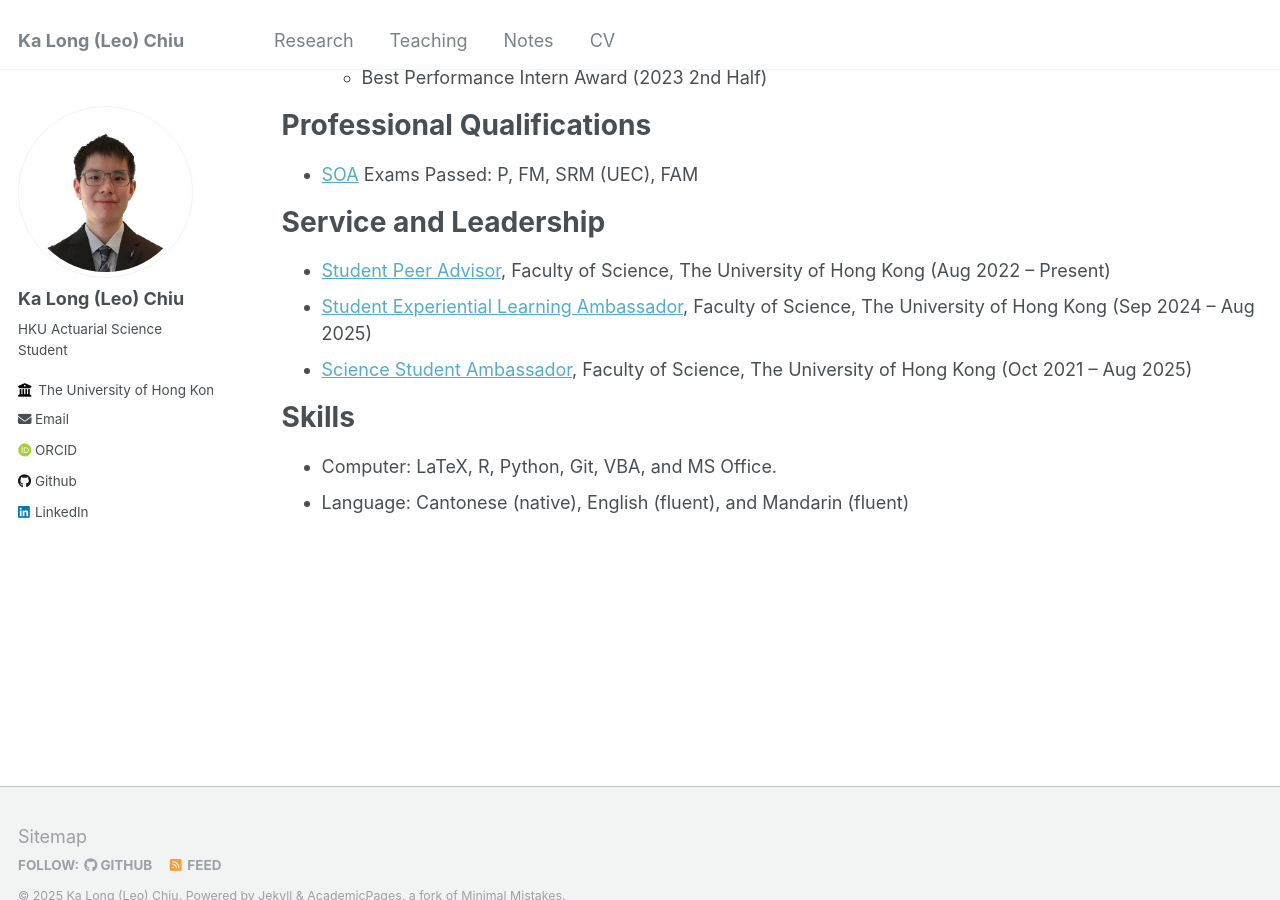
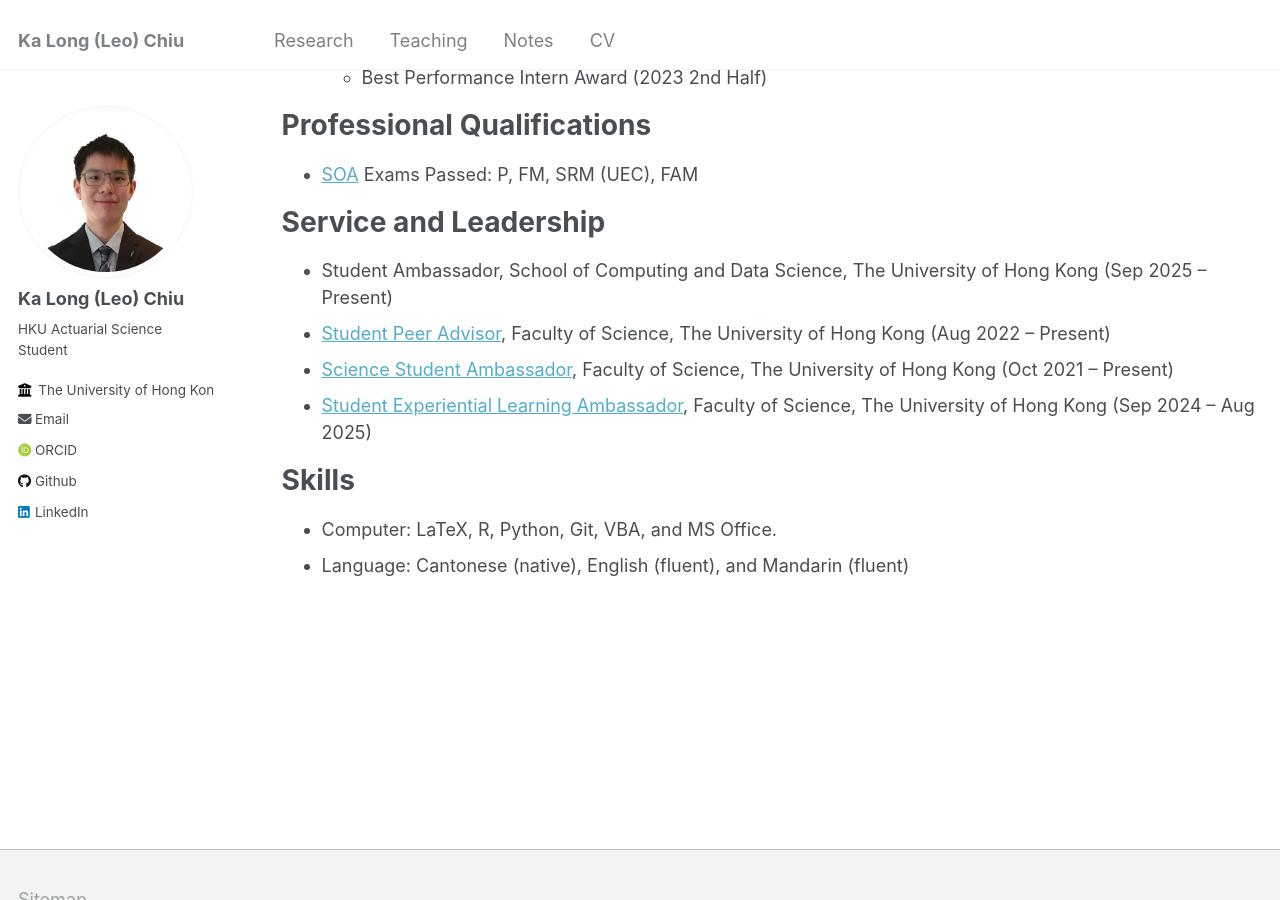
Before and after one commit to leochiukl/leochiukl.github.io, a Jekyll site: the page built from _pages/cv.md, in a window 1280 px wide and 900 px high, scrolled down 917 px. Built offline with Jekyll 4.4.1, drawn with Linux system fonts in a browser that asks for light colours; some web fonts are replaced.

Commit message:
Update cv and notes

```diff
--- a/_pages/cv.md
+++ b/_pages/cv.md
@@ -42,9 +42,10 @@ Professional Qualifications
 
 Service and Leadership
 ======
+* Student Ambassador, School of Computing and Data Science, The University of Hong Kong (Sep 2025 -- Present)
 * [Student Peer Advisor](https://www.scifac.hku.hk/current/ug/academic/aa), Faculty of Science, The University of Hong Kong (Aug 2022 -- Present)
+* [Science Student Ambassador](https://www.scifac.hku.hk/current/ug/el/others/ssas), Faculty of Science, The University of Hong Kong (Oct 2021 -- Present)
 * [Student Experiential Learning Ambassador](https://www.scifac.hku.hk/current/ug/el/experiential-learning-ambassadors-student-sharing-list), Faculty of Science, The University of Hong Kong (Sep 2024 -- Aug 2025)
-* [Science Student Ambassador](https://www.scifac.hku.hk/current/ug/el/others/ssas), Faculty of Science, The University of Hong Kong (Oct 2021 -- Aug 2025)
 
 Skills
 ======
```
Also changed, not shown: 1 other file.
